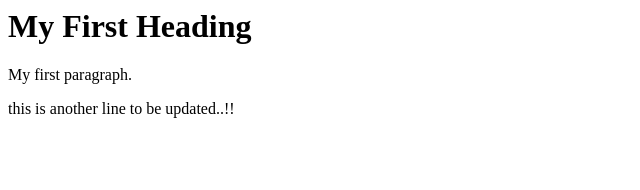
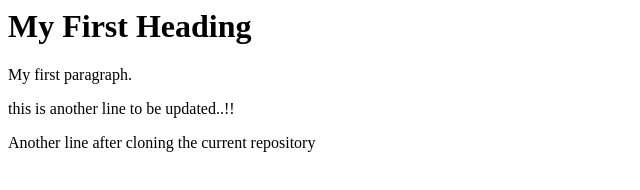
Before and after one commit to krishnabajaj1011/SourceTree-git, a plain HTML site: page Index.html in a window 1280 px wide. Shown: the whole page, without its empty margins (0-640 px from the left). Drawn offline with Linux system fonts and the light colour scheme.

Commit message:
Another push after adding one more line

```diff
--- a/Index.html
+++ b/Index.html
@@ -7,5 +7,7 @@
 
 <p> this is another line to be updated..!! </P>
 
+<p> Another line after cloning the current repository</p>
+
 </body>
 </html>
```
